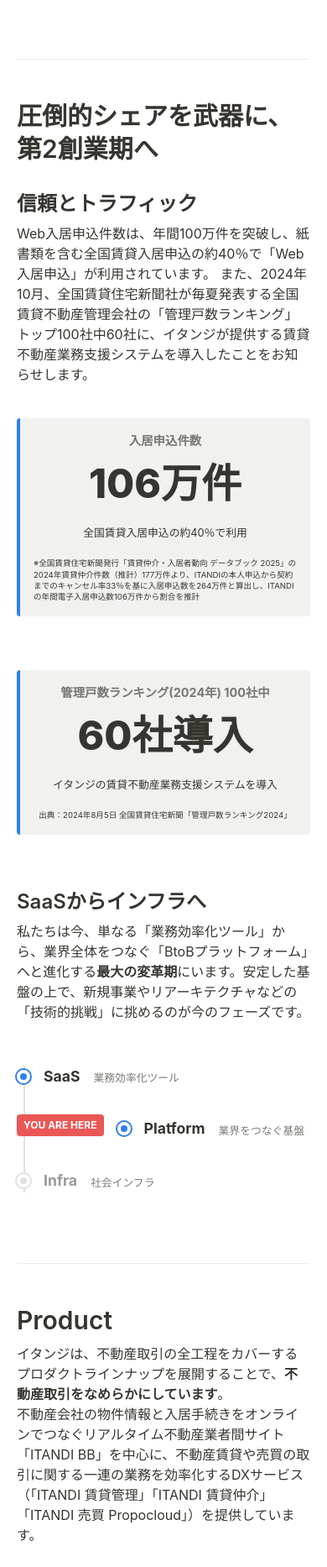
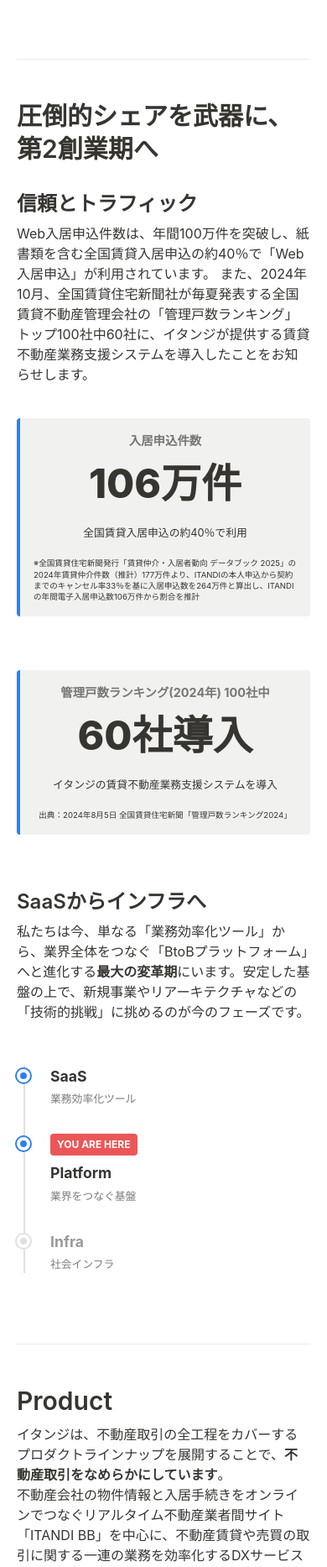
Before and after one commit to itandi/entrance-book, a Jekyll site: the page built from index.md, in a window 390 px wide. Shown: the part 1516-3382 px from the top of the page at 84% size. Built offline with Jekyll 4.4.1, drawn with Linux system fonts in a browser that asks for light colours.

Commit message:
Fix roadmap misalignment on mobile and remove unused style.scss

```diff
--- a/_includes/components/business_phase.html
+++ b/_includes/components/business_phase.html
@@ -33,6 +33,9 @@
             {% for step in site.data.business_phase.roadmap %}
             <div class="bf-roadmap-step">
 
+                <div class="bf-roadmap-dot {% unless step.status == 'future' %}is-active{% endunless %}"></div>
+
+                <div class="bf-roadmap-content">
                     {% if step.you_are_here %}
                     <div class="bf-roadmap-badge">
                         YOU ARE HERE
@@ -40,11 +43,10 @@
                     </div>
                     {% endif %}
 
-                <div class="bf-roadmap-dot {% unless step.status == 'future' %}is-active{% endunless %}"></div>
-
                     <div class="bf-roadmap-title {% unless step.status == 'future' %}is-active{% endunless %}">
                         {{ step.step }}</div>
                     <div class="bf-roadmap-description">{{ step.description }}</div>
+                </div>
             </div>
             {% endfor %}
         </div>
--- a/assets/css/default.scss
+++ b/assets/css/default.scss
@@ -1375,6 +1375,13 @@ details.notion-toggle[open] summary::before {
     flex: 1;
 }
 
+.bf-roadmap-content {
+    display: flex;
+    flex-direction: column;
+    align-items: center;
+    width: 100%;
+}
+
 .bf-roadmap-badge {
     position: absolute;
     top: -45px;
@@ -1484,16 +1491,24 @@ details.notion-toggle[open] summary::before {
     .bf-roadmap-step {
         flex-direction: row;
         text-align: left;
-        gap: 1rem;
+        gap: 1.5rem;
+        align-items: flex-start;
+    }
+
+    .bf-roadmap-content {
+        align-items: flex-start;
+        padding-top: 0;
     }
 
     .bf-roadmap-dot {
         margin-bottom: 0;
+        margin-top: 4px;
         flex-shrink: 0;
     }
 
     .bf-roadmap-badge {
-        position: static;
+        position: relative;
+        top: 0;
         margin-bottom: 0.5rem;
         display: inline-block;
     }
--- a/assets/css/style.scss
+++ /dev/null
@@ -1,456 +0,0 @@
----
----
-
-@import "variables";
-
-:root {
-  --primary-orange: #{$primary-orange};
-  --secondary-orange: #{$secondary-orange};
-  --dark-bg: #{$dark-bg};
-  --gray-bg: #{$gray-bg};
-  --light-gray-bg: #{$light-gray-bg};
-  --text-main: #{$text-main};
-  --text-muted: #{$text-muted};
-  --accent-gradient: #{$accent-gradient};
-}
-
-* {
-  margin: 0;
-  padding: 0;
-  box-sizing: border-box;
-}
-
-body {
-  background-color: var(--dark-bg);
-  color: var(--text-main);
-  font-family: 'Noto Sans JP', sans-serif;
-  line-height: 1.6;
-  overflow-x: hidden;
-}
-
-.container {
-  max-width: 1200px;
-  margin: 0 auto;
-  padding: 0 20px;
-}
-
-/* Header */
-.header {
-  height: 80px;
-  display: flex;
-  align-items: center;
-  position: absolute;
-  top: 0;
-  width: 100%;
-  z-index: 100;
-}
-
-.nav {
-  display: flex;
-  justify-content: space-between;
-  align-items: center;
-  width: 100%;
-}
-
-.logo {
-  font-weight: 700;
-  font-size: 1.5rem;
-  letter-spacing: 1px;
-}
-
-.nav-links {
-  display: flex;
-  list-style: none;
-  gap: 30px;
-  align-items: center;
-}
-
-.nav-links a {
-  color: var(--text-main);
-  text-decoration: none;
-  font-size: 0.9rem;
-  transition: color 0.3s;
-}
-
-.nav-links a:hover {
-  color: var(--primary-orange);
-}
-
-/* Hero */
-.hero {
-  height: 100vh;
-  display: flex;
-  align-items: center;
-  justify-content: center;
-  text-align: center;
-  background-size: cover;
-  background-position: center;
-  background-attachment: fixed;
-}
-
-.hero h1 {
-  font-size: 4rem;
-  line-height: 1.2;
-  margin-bottom: 20px;
-}
-
-.text-orange {
-  background: var(--accent-gradient);
-  -webkit-background-clip: text;
-  background-clip: text;
-  -webkit-text-fill-color: transparent;
-}
-
-.hero-sub {
-  font-size: 1.5rem;
-  color: var(--text-muted);
-  margin-bottom: 40px;
-}
-
-/* Sections */
-.section {
-  padding: 100px 0;
-}
-
-.section--dark {
-  background-color: var(--dark-bg);
-}
-
-.section--gray {
-  background-color: var(--gray-bg);
-}
-
-.section-title {
-  font-size: 2.5rem;
-  margin-bottom: 60px;
-  position: relative;
-  display: inline-block;
-}
-
-.section-title::after {
-  content: '';
-  position: absolute;
-  bottom: -10px;
-  left: 0;
-  width: 60px;
-  height: 4px;
-  background: var(--accent-gradient);
-}
-
-/* Buttons */
-.btn {
-  display: inline-block;
-  padding: 15px 40px;
-  border-radius: 4px;
-  font-weight: bold;
-  text-decoration: none;
-  transition: transform 0.2s, opacity 0.2s;
-  cursor: pointer;
-}
-
-.btn--primary {
-  background: var(--accent-gradient);
-  color: white;
-  border: none;
-}
-
-.btn--outline {
-  border: 2px solid var(--primary-orange);
-  color: var(--primary-orange);
-}
-
-.btn--small {
-  padding: 10px 20px;
-  font-size: 0.8rem;
-}
-
-.btn:hover {
-  transform: translateY(-3px);
-  opacity: 0.9;
-}
-
-/* Metrics */
-.metrics-grid {
-  display: grid;
-  grid-template-columns: repeat(3, 1fr);
-  gap: 30px;
-}
-
-.metric-item {
-  background-color: var(--light-gray-bg);
-  padding: 40px;
-  border-radius: 12px;
-  border-bottom: 4px solid var(--primary-orange);
-}
-
-.metric-item .number {
-  display: block;
-  font-size: 3rem;
-  font-weight: 700;
-  color: var(--primary-orange);
-  margin-bottom: 10px;
-}
-
-.metric-item .label {
-  font-weight: 700;
-  margin-bottom: 15px;
-  display: block;
-}
-
-.description {
-  color: var(--text-muted);
-  font-size: 0.9rem;
-}
-
-/* Hexagon */
-.hexagon-container {
-  display: flex;
-  gap: 20px;
-  justify-content: center;
-}
-
-.hexagon {
-  width: 150px;
-  height: 170px;
-  background: var(--accent-gradient);
-  clip-path: polygon(50% 0%, 100% 25%, 100% 75%, 50% 100%, 0% 75%, 0% 25%);
-  display: flex;
-  flex-direction: column;
-  justify-content: center;
-  align-items: center;
-  text-align: center;
-  padding: 10px;
-}
-
-.hexagon .label-en {
-  font-size: 0.7rem;
-  font-weight: 700;
-  opacity: 0.8;
-}
-
-.hexagon .label-jp {
-  font-size: 1rem;
-  font-weight: 700;
-  margin: 5px 0;
-}
-
-.hexagon .q-text {
-  font-size: 0.6rem;
-}
-
-/* Member */
-.member-featured {
-  display: flex;
-  gap: 60px;
-  align-items: center;
-  background: var(--light-gray-bg);
-  padding: 60px;
-  border-radius: 20px;
-}
-
-.member-image img {
-  width: 300px;
-  height: 300px;
-  border-radius: 50%;
-  object-fit: cover;
-  border: 5px solid var(--primary-orange);
-}
-
-.member-info h3 {
-  font-size: 2rem;
-  margin-bottom: 10px;
-}
-
-.role {
-  font-size: 1rem;
-  color: var(--primary-orange);
-  margin-left: 10px;
-}
-
-blockquote {
-  font-style: italic;
-  font-size: 1.2rem;
-  margin-top: 30px;
-  padding-left: 20px;
-  border-left: 4px solid var(--primary-orange);
-}
-
-/* Animations */
-.reveal {
-  opacity: 0;
-  transform: translateY(30px);
-  transition: all 1s ease-out;
-}
-
-.reveal.visible {
-  opacity: 1;
-  transform: translateY(0);
-}
-
-.fade-in {
-  animation: fadeIn 1.5s ease-out forwards;
-}
-
-@keyframes fadeIn {
-  from {
-    opacity: 0;
-    transform: translateY(20px);
-  }
-
-  to {
-    opacity: 1;
-    transform: translateY(0);
-  }
-}
-
-/* Mobile */
-@media (max-width: 768px) {
-  .hero h1 {
-    font-size: 2.5rem;
-  }
-
-  .metrics-grid {
-    grid-template-columns: 1fr;
-  }
-
-  .member-featured {
-    flex-direction: column;
-    padding: 30px;
-  }
-
-  .nav-links {
-    display: none;
-  }
-}
-
-.blog-grid {
-  display: grid;
-  grid-template-columns: repeat(3, 1fr);
-  gap: 20px;
-  margin-top: 40px;
-}
-
-.blog-card {
-  background: var(--gray-bg);
-  padding: 20px;
-  border-radius: 8px;
-  transition: transform 0.3s;
-}
-
-.blog-card:hover {
-  transform: translateY(-5px);
-}
-
-.blog-card h4 {
-  margin-bottom: 10px;
-  font-size: 1rem;
-}
-
-.blog-card p {
-  font-size: 0.8rem;
-  color: var(--text-muted);
-}
-
-/* Detailed Content Styles */
-.service-name {
-  color: var(--primary-orange);
-  font-weight: 700;
-  margin-bottom: 10px;
-}
-
-.product-list {
-  list-style: none;
-  font-size: 0.9rem;
-  color: var(--text-muted);
-}
-
-.product-list li {
-  margin-bottom: 5px;
-  position: relative;
-  padding-left: 15px;
-}
-
-.product-list li::before {
-  content: '•';
-  color: var(--primary-orange);
-  position: absolute;
-  left: 0;
-}
-
-.tech-layers {
-  display: grid;
-  grid-template-columns: repeat(auto-fit, minmax(280px, 1fr));
-  gap: 20px;
-  margin: 30px 0;
-}
-
-.tech-layer {
-  background: var(--gray-bg);
-  padding: 20px;
-  border-radius: 8px;
-  border-left: 3px solid var(--secondary-orange);
-}
-
-.tech-layer h5 {
-  color: var(--primary-orange);
-  margin-bottom: 10px;
-}
-
-.check-list {
-  list-style: none;
-  margin-top: 15px;
-}
-
-.check-list li {
-  margin-bottom: 10px;
-  padding-left: 20px;
-  position: relative;
-}
-
-.check-list li::before {
-  content: '✔';
-  color: var(--primary-orange);
-  position: absolute;
-  left: 0;
-}
-
-.conditions-grid {
-  display: grid;
-  grid-template-columns: repeat(auto-fit, minmax(250px, 1fr));
-  gap: 20px;
-  margin-top: 20px;
-}
-
-.condition-card {
-  background: var(--light-gray-bg);
-  padding: 25px;
-  border-radius: 8px;
-}
-
-.condition-card h4 {
-  color: var(--primary-orange);
-  margin-bottom: 10px;
-}
-
-.product-grid {
-  display: grid;
-  grid-template-columns: repeat(auto-fit, minmax(250px, 1fr));
-  gap: 30px;
-  margin-top: 40px;
-}
-
-.product-card {
-  background: var(--light-gray-bg);
-  padding: 30px;
-  border-radius: 8px;
-  transition: transform 0.3s;
-}
-
-.product-card:hover {
-  transform: translateY(-5px);
-}
-
-.product-card h4 {
-  font-size: 1.2rem;
-  margin-bottom: 10px;
-}
```
Lines whose indentation alone changed are shown as unchanged.
